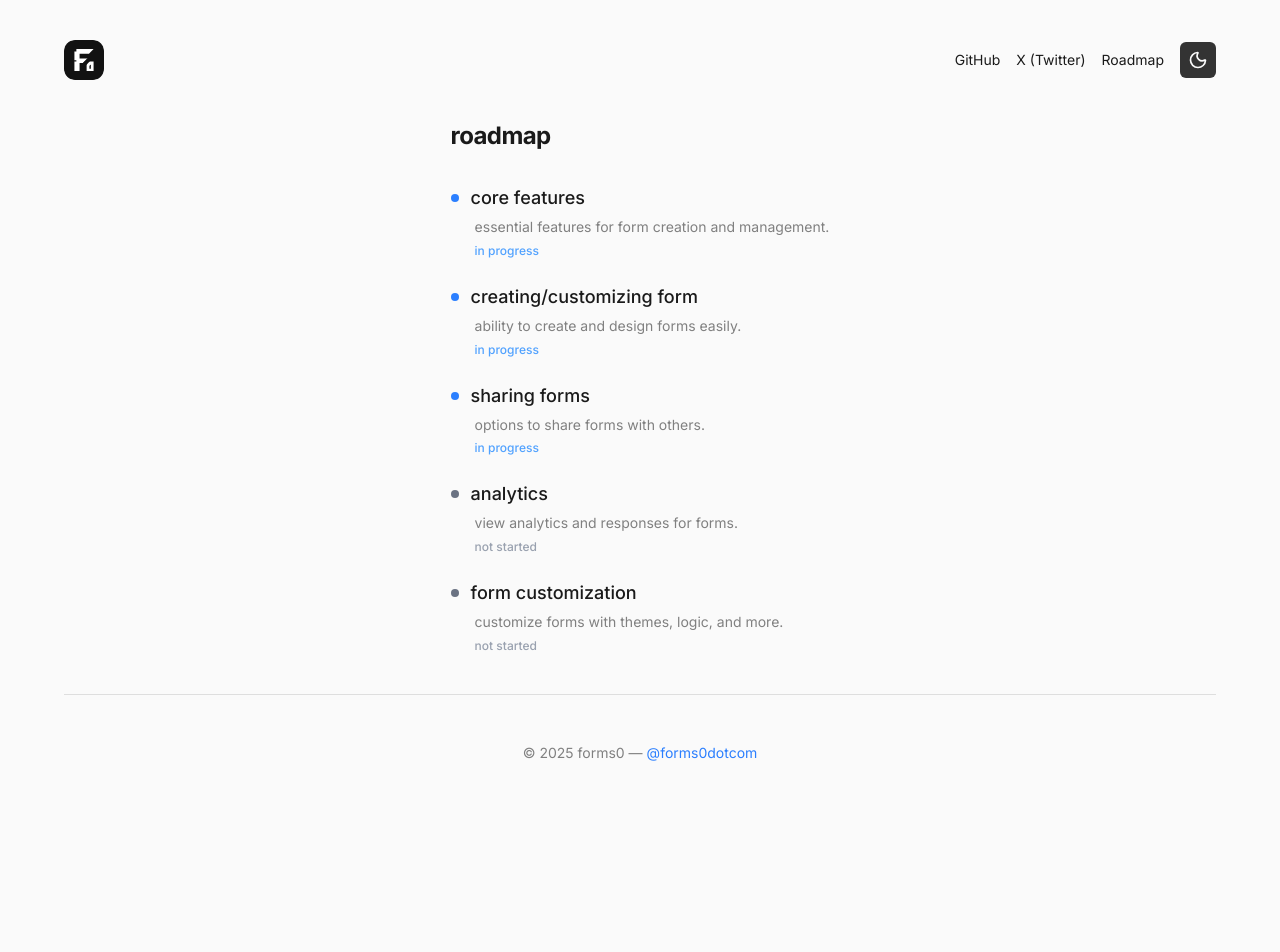
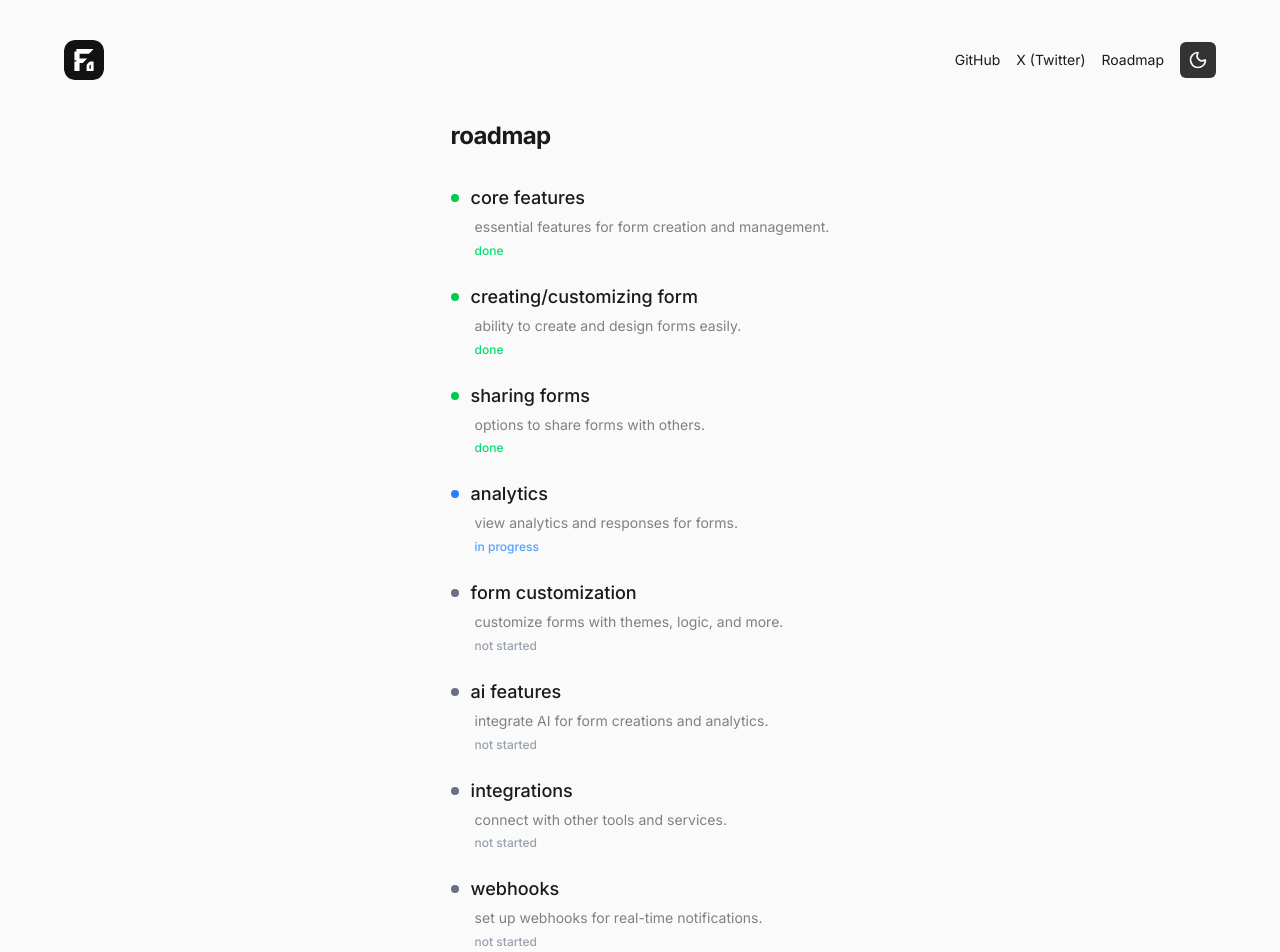
Before and after one commit to preetsuthar17/ikiform, a Next.js app: page /roadmap in a window 1280 px wide. Shown: the top 952 px of the page. Before the commit the page ends 803 px from the top, so only its background shows below. Built offline with nearby package versions, Linux system fonts and the light colour scheme.

Commit message:
Update roadmap status to reflect completed features and adjust analytics status to in progress

```diff
--- a/src/app/roadmap/page.tsx
+++ b/src/app/roadmap/page.tsx
@@ -7,26 +7,41 @@ const roadmapItems: RoadmapProps[] = [
   {
     title: "core features",
     description: "essential features for form creation and management.",
-    status: "inProgress",
+    status: "completed",
   },
   {
     title: "creating/customizing form",
     description: "ability to create and design forms easily.",
-    status: "inProgress",
+    status: "completed",
   },
   {
     title: "sharing forms",
     description: "options to share forms with others.",
-    status: "inProgress",
+    status: "completed",
   },
   {
     title: "analytics",
     description: "view analytics and responses for forms.",
-    status: "notStarted",
+    status: "inProgress",
   },
   {
     title: "form customization",
     description: "customize forms with themes, logic, and more.",
+    status: "notStarted",
+  },
+  {
+    title: "ai features",
+    description: "integrate AI for form creations and analytics.",
+    status: "notStarted",
+  },
+  {
+    title: "integrations",
+    description: "connect with other tools and services.",
+    status: "notStarted",
+  },
+  {
+    title: "webhooks",
+    description: "set up webhooks for real-time notifications.",
     status: "notStarted",
   },
 ];
```
